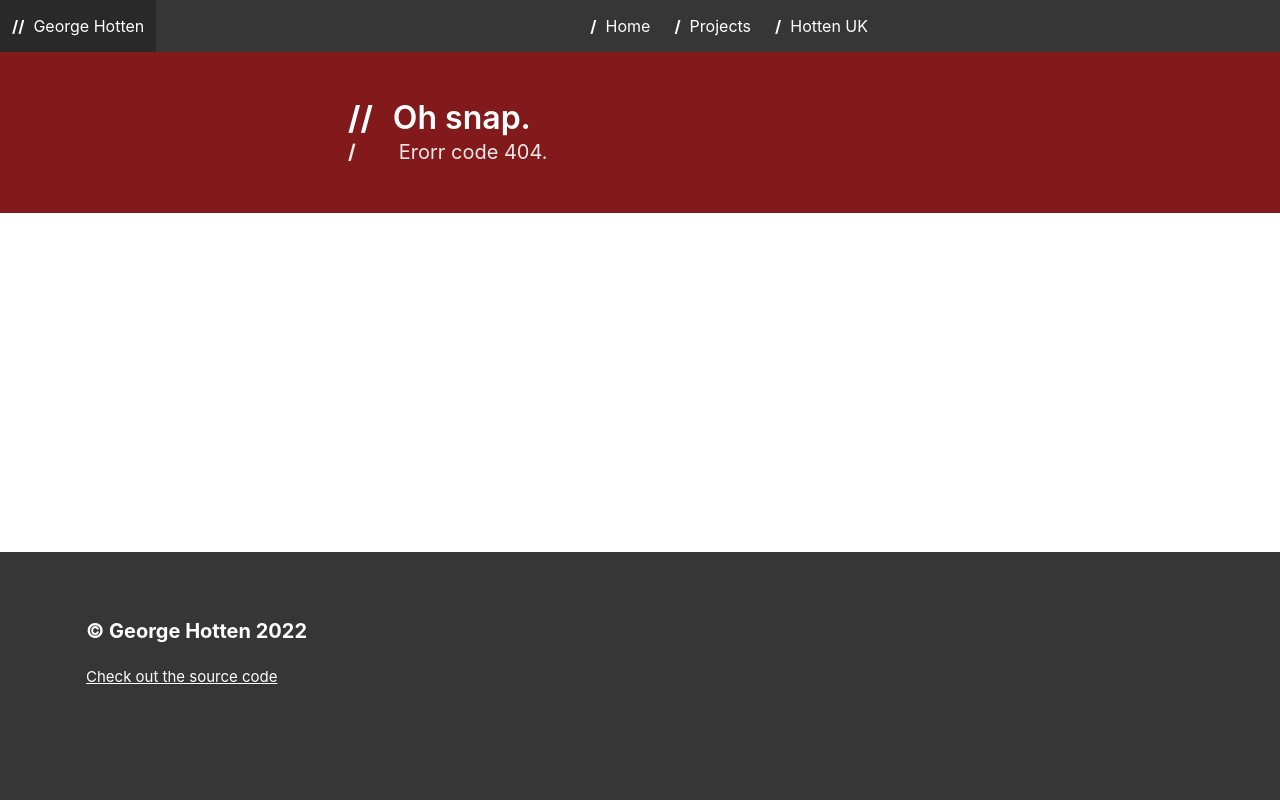
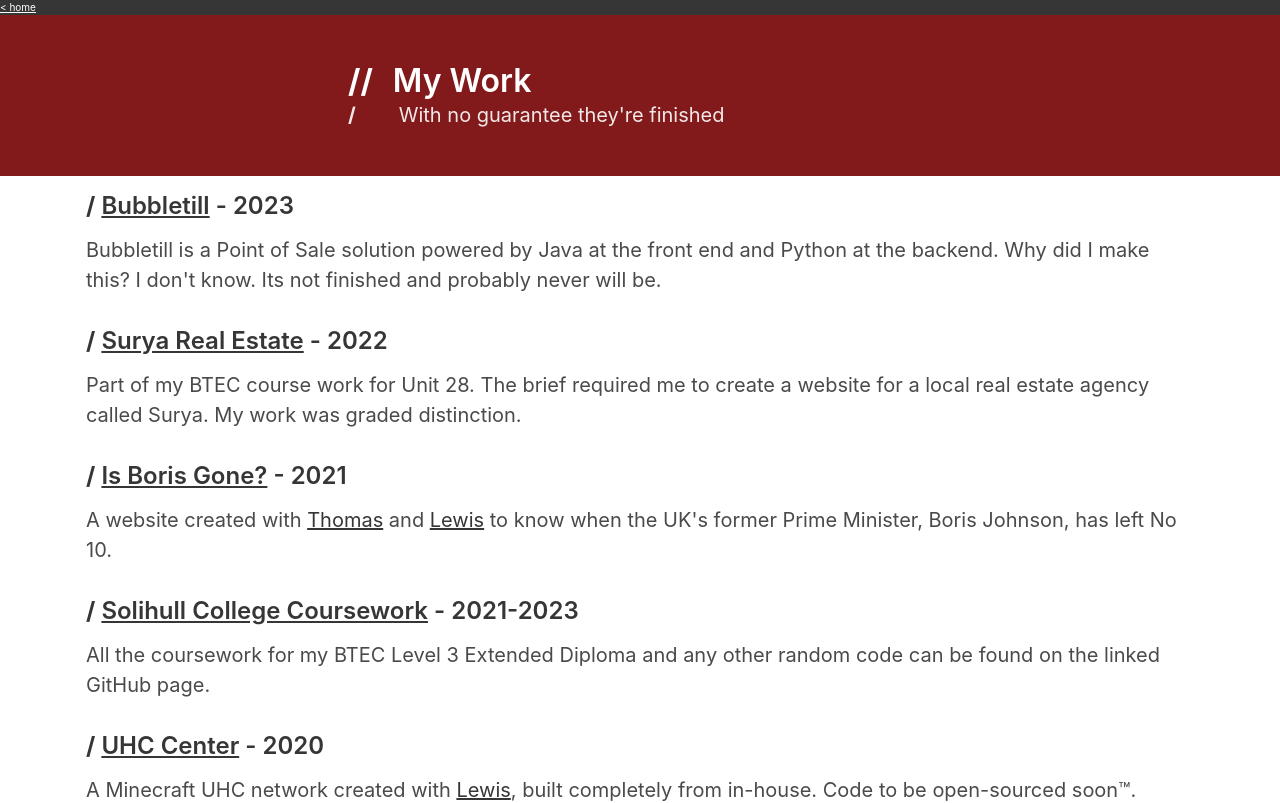
Before and after one commit to Gxorge/ghott.me, a SvelteKit app: page /projects in a window 1280 px wide. Before the commit this address had no page. Shown: the top 803 px of the page. Built offline with nearby package versions, Linux system fonts and the light colour scheme.

Commit message:
gweb3.5 yay

```diff
--- a/src/app.scss
+++ b/src/app.scss
@@ -3,6 +3,7 @@
 $primary: #821a1b;
 
 $footer-background-color: hsl(0, 0%, 21%);
+$link: #ffffff;
 
 .gweb-site {
 	display: flex;
@@ -12,6 +13,7 @@
 
 .gweb-content {
 	flex: 1;
+	min-height: calc(100vh - 15px - 100px);
 }
 
 .gweb-text-layout {
@@ -26,9 +28,13 @@
 	font-size: 20px;
 }
 
+.gweb-footer {
+	height: 100px;
+	background-color: $footer-background-color;
+}
+
 @media (min-width: 1000px) {
 	.footer-sticky {
-		position: absolute;
 		width: 100%;
 		bottom: 0;
 		overflow:hidden;
@@ -37,11 +43,43 @@
 
 .footer-text {
 	color: white;
+	font-size: 15px;
 }
 
-.footer-text :link {
-	color: white;
-	text-decoration: underline;
+.gweb-link-white {
+	:link {
+		color: #ffffff;
+		text-decoration: underline;
+	}
+	:hover {
+		color: #ffffff;
+		text-decoration-color: gray;
+		text-decoration-style:wavy;
+	}
+}
+
+.gweb-link-black {
+	:any-link {
+		color: #000000;
+		text-decoration: underline;
+	}
+	:hover {
+		color: #000000;
+		text-decoration-color: grey;
+		text-decoration-style:wavy;
+	}
+}
+
+.gweb-link-grey {
+	:any-link {
+		color: hsl(0deg, 0%, 21%);
+		text-decoration: underline;
+	}
+	:hover {
+		color: hsl(0deg, 0%, 21%);
+		text-decoration-color: grey;
+		text-decoration-style:wavy;
+	}
 }
 
 .hero-title-padding {
--- a/src/routes/+error.svelte
+++ b/src/routes/+error.svelte
@@ -4,3 +4,11 @@
 </script>
 
 <HeroTitle title="Oh snap." subtitle="Erorr code {$page.status}."/>
+<section class="gweb-text-layout">
+    <div class="content">
+        <h1><b>/</b> This is akward</h1>
+        <p class="gweb-link-black">
+            There was an error loading this page with the status code {$page.status}. If you believe this is a mistake, please get in touch with the contact details on my <a href="https://github.com/gxorge"  target="_blank" rel="noopener">GitHub</a>.
+        </p>
+    </div>
+</section>
--- a/src/routes/+layout.svelte
+++ b/src/routes/+layout.svelte
@@ -1,47 +1,29 @@
 <script lang="ts">
     import '../app.scss';
+    import { page } from '$app/stores';
 
     let mobileMenuActive = false;
 </script>
 
-<nav class="navbar is-dark" aria-label="main navigation">
-    <div class="navbar-brand">
-        <a class="navbar-item" href="/">
-            <b>//</b>&nbsp; George Hotten
-        </a>
-
-        <a role="button" href="#" class="navbar-burger {mobileMenuActive ? "is-active" : ""}" aria-label="menu" aria-expanded="false" on:click={() => {mobileMenuActive = !mobileMenuActive;}}>
-            <span aria-hidden="true"></span>
-            <span aria-hidden="true"></span>
-            <span aria-hidden="true"></span>
-        </a>
-    </div>
-
-    <div class="navbar-menu {mobileMenuActive ? "is-active" : ""}">
-        <div class="navbar-end" style="padding-right: 400px">
-            <a class="navbar-item" href="/">
-                <b>/</b>&nbsp; Home
-            </a>
-
-            <a class="navbar-item" href="/">
-                <b>/</b>&nbsp; Projects
-            </a>
-
-            <a class="navbar-item" href="https://hotten.uk" target="_blank" rel="noopener">
-                <b>/</b>&nbsp; Hotten UK
-            </a>
-        </div>
-    </div>
+<nav class="navbar is-dark gweb-link-white" aria-label="main navigation">
+    {#if $page.url.pathname != "/"}
+        <p style="font-size: 10px;"><a href="/">&lt home</a></p>
+    {/if}
 </nav>
 
 <main class="gweb-content">
     <slot />
 </main>
 
-<footer class="footer footer-sticky">
-    <div class="content gweb-text-layout footer-text">
-        <p style="font-size: 20px;"><b>© George Hotten 2022</b></p>
-        <p style="font-size: 15px;"><a href="https://github.com/gxorge/gweb3" target="_blank" rel="noopener">Check out the source code</p>
+<footer class="gweb-footer footer-sticky">
+    <div class="content gweb-text-layout footer-text has-text-centered">
+        <p style="font-size: 15px;"><b>© George Hotten 2023</b></p>
+        <p style="font-size: 15px;" class="gweb-link-white">
+            <a href="https://github.com/gxorge/gweb3" target="_blank" rel="noopener">source</a> &middot;
+            <a href="https://wiki.hotten.cloud" target="_blank" rel="noopener">homelab</a> &middot;
+            <a href="https://github.com/gxorge/" target="_blank" rel="noopener">github</a> &middot;
+            <a href="https://hotten.uk" target="_blank" rel="noopener">hotten.uk</a>
+        </p>
     </div>
 </footer>
 
@@ -49,4 +31,9 @@
     .navbar-brand {
         color: white;
     }
+
+    .navbar {
+        min-height: unset;
+        height: 15px;
+    }
 </style>
--- /dev/null
+++ b/src/routes/projects/+page.svelte
@@ -0,0 +1,43 @@
+<script lang="ts">
+    import HeroTitle from '$lib/HeroTitle.svelte';
+</script>
+
+<svelte:head>
+    <title>Projects | George Hotten</title>
+</svelte:head>
+
+<HeroTitle title="My Work" subtitle="With no guarantee they're finished"/>
+<section class="gweb-text-layout gweb-link-grey">
+    <div class="content">
+
+        <h3><b>/</b> <a href="https://github.com/bubbletill" target="_blank" rel="noopener">Bubbletill</a> - 2023</h3>
+        <p>
+            Bubbletill is a Point of Sale solution powered by Java at the front end and Python at the backend. Why did I make this? I don't know. Its not finished and probably never will be.
+        </p>
+
+        <h3><b>/</b> <a href="https://github.com/georgeatsolihull/surya" target="_blank" rel="noopener">Surya Real Estate</a> - 2022</h3>
+        <p>
+            Part of my BTEC course work for Unit 28. The brief required me to create a website for a local real estate agency called Surya. My work was graded distinction.
+        </p>
+
+        <h3><b>/</b> <a href="https://github.com/gxorge/isborisgone" target="_blank" rel="noopener">Is Boris Gone?</a> - 2021</h3>
+        <p>
+            A website created with <a href="https://thomasr.me" target="_blank" rel="noopener">Thomas</a> and <a href="https://lewisakura.moe" target="_blank" rel="noopener">Lewis</a> to know when the UK's former Prime Minister, Boris Johnson, has left No 10.
+        </p>
+
+        <h3><b>/</b> <a href="https://github.com/georgeatsolihull" target="_blank" rel="noopener">Solihull College Coursework</a> - 2021-2023</h3>
+        <p>
+            All the coursework for my BTEC Level 3 Extended Diploma and any other random code can be found on the linked GitHub page.
+        </p>
+
+        <h3><b>/</b> <a href="https://github.com/uhccenter" target="_blank" rel="noopener">UHC Center</a> - 2020</h3>
+        <p>
+            A Minecraft UHC network created with <a href="https://lewisakura.moe" target="_blank" rel="noopener">Lewis</a>, built completely from in-house. Code to be open-sourced soon™.
+        </p>
+
+        <h3><b>/</b> <a href="https://github.com/gxorge/advent-of-code" target="_blank" rel="noopener">Advent of Code Solutions</a> - 2015-2022</h3>
+        <p>
+            All my solutions for Advent of Code 2015-2022. Not all years are finished, but are you surprised?
+        </p>
+    </div>
+</section>
```
Also changed, not shown: src/routes/+page.svelte (+11 -3 lines), 1 other file (tests, documents, lock files or other folders).
